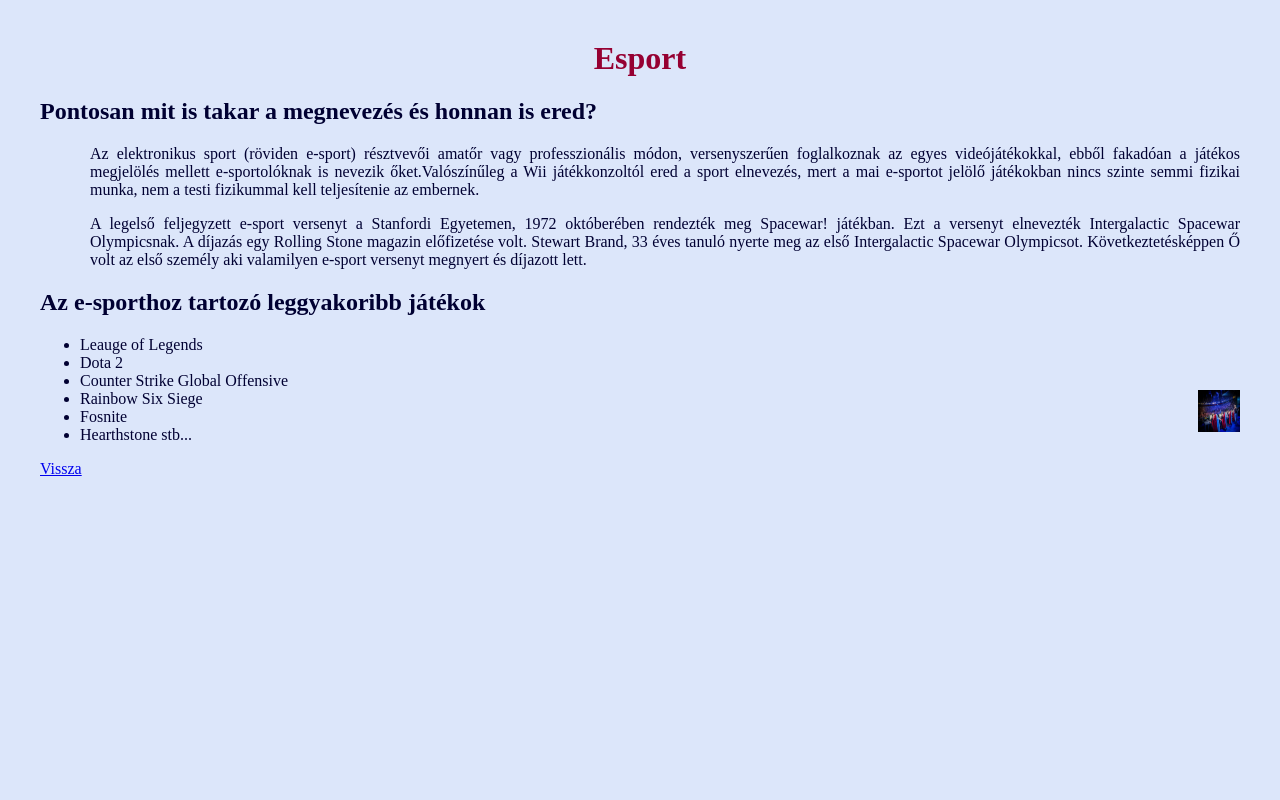
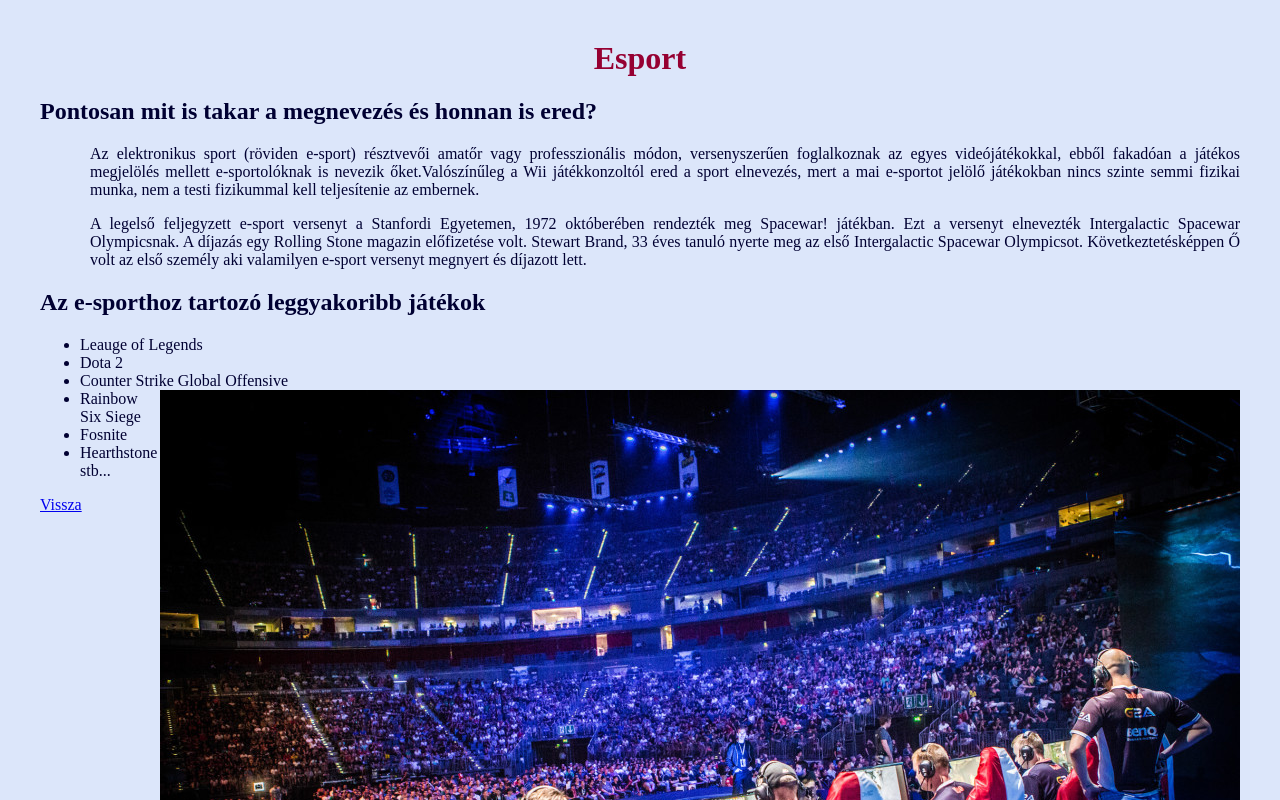
Before and after one commit to LNorberto1/lnorberto1.github.io, a plain HTML site: page Weboldal5.html in a window 1280 px wide. Shown: the top 800 px of the page. Drawn offline with Linux system fonts and the light colour scheme.

Commit message:
Update Weboldal5.html

```diff
--- a/Weboldal5.html
+++ b/Weboldal5.html
@@ -16,7 +16,7 @@
 	<li>Leauge of Legends</li>
 	<li>Dota 2</li>
 	<li>Counter Strike Global Offensive</li>
-	<img src="lnorberto1.github.io/esport.jpg" style="float:right" width="42" height="42"/>
+	<img src="lnorberto1.github.io/esport.jpg" style="float:right"/>
 	<li>Rainbow Six Siege</li>
 	<li>Fosnite</li>
 	<li>Hearthstone stb...</li>
```
